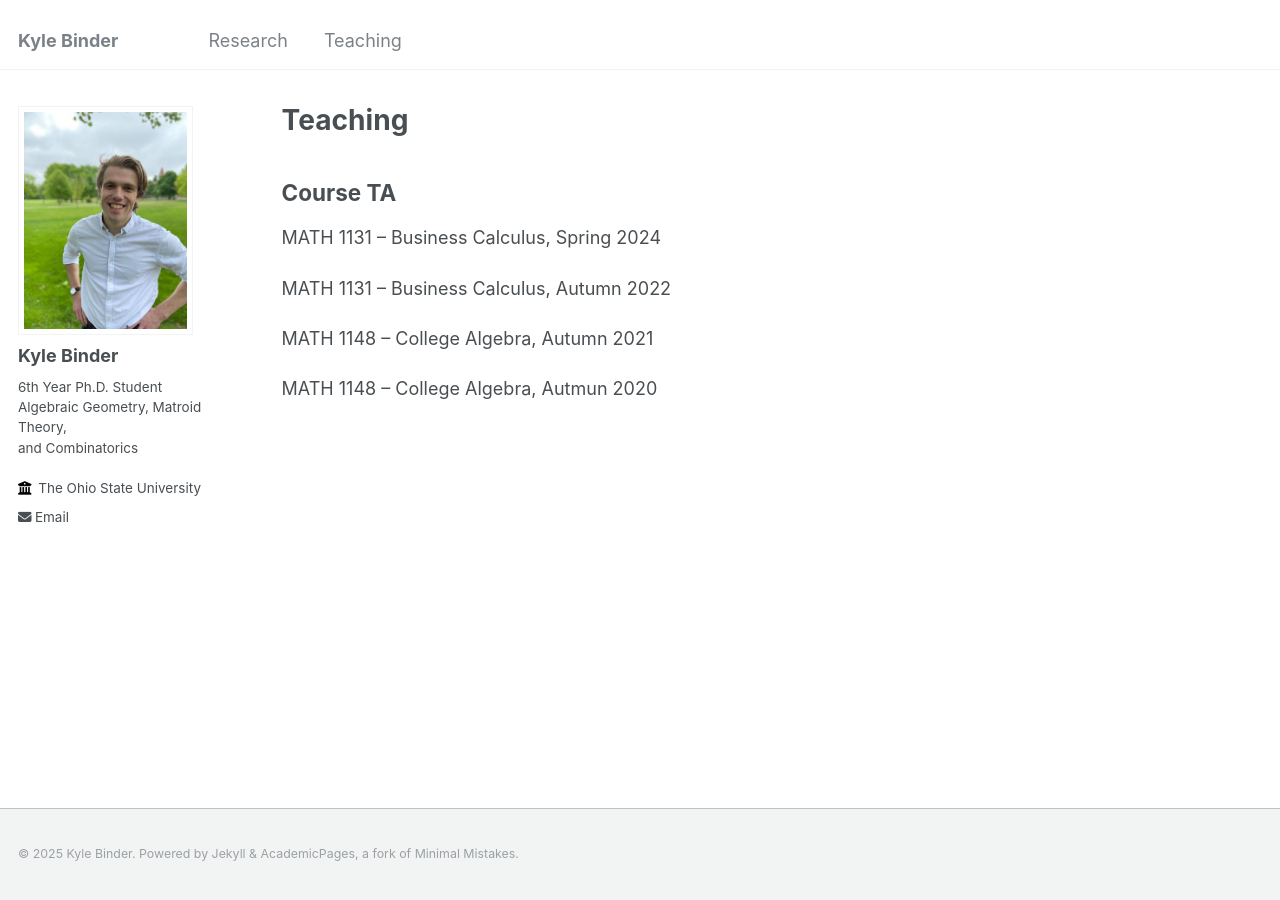
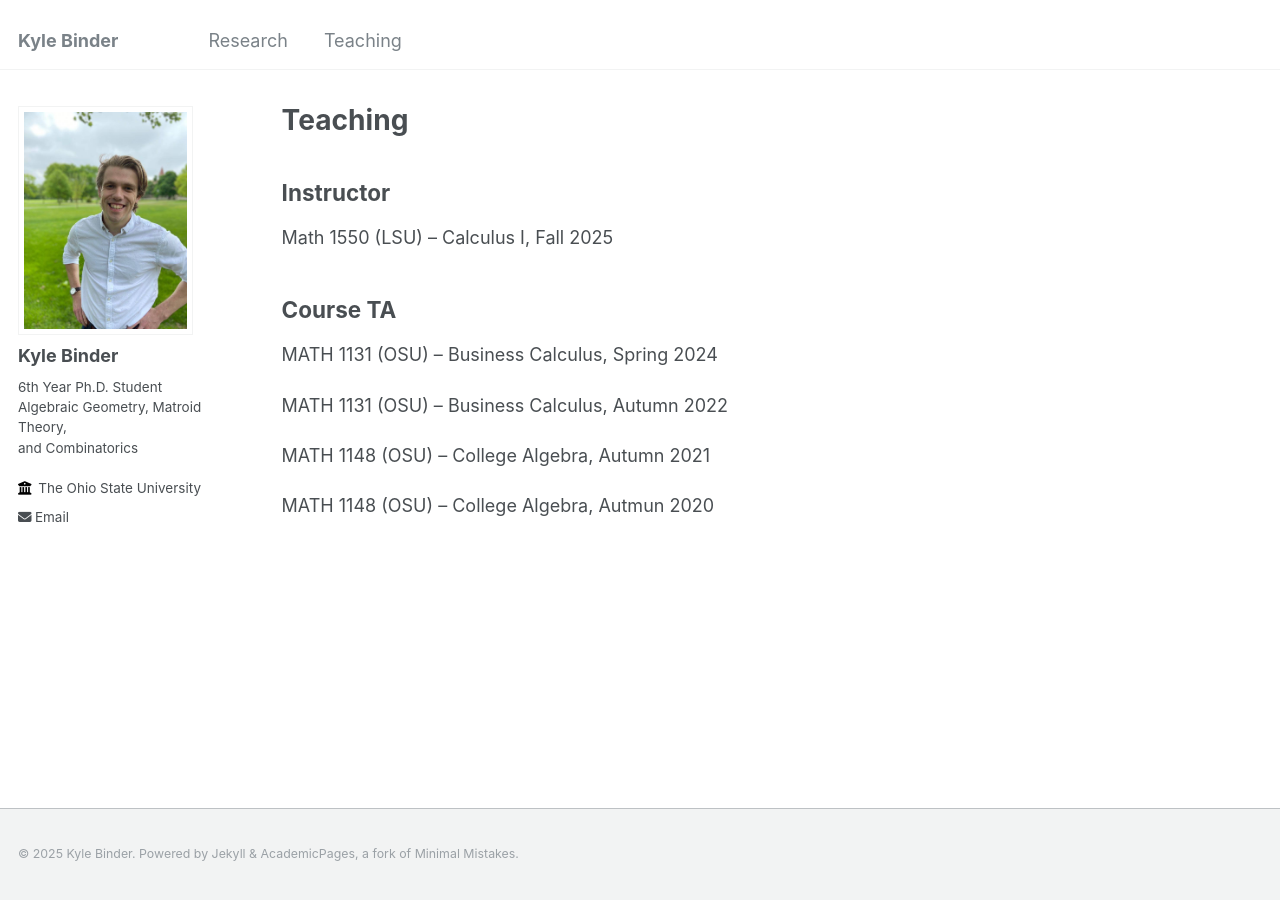
Before and after one commit to bindercommakyle/bindercommakyle.github.io, a Jekyll site: the page built from _pages/teaching.md, in a window 1280 px wide. Built offline with Jekyll 4.4.1, drawn with Linux system fonts in a browser that asks for light colours.

Commit message:
Update teaching.md

```diff
--- a/_pages/teaching.md
+++ b/_pages/teaching.md
@@ -5,12 +5,15 @@ permalink: /teaching/
 author_profile: true
 ---
 
+## Instructor
+Math 1550 (LSU) -- Calculus I, Fall 2025
+
 ## Course TA
 
-MATH 1131 -- Business Calculus, Spring 2024
+MATH 1131 (OSU) -- Business Calculus, Spring 2024
 
-MATH 1131 -- Business Calculus, Autumn 2022
+MATH 1131 (OSU) -- Business Calculus, Autumn 2022
 
-MATH 1148 -- College Algebra, Autumn 2021
+MATH 1148 (OSU) -- College Algebra, Autumn 2021
 
-MATH 1148 -- College Algebra, Autmun 2020
+MATH 1148 (OSU) -- College Algebra, Autmun 2020
```
